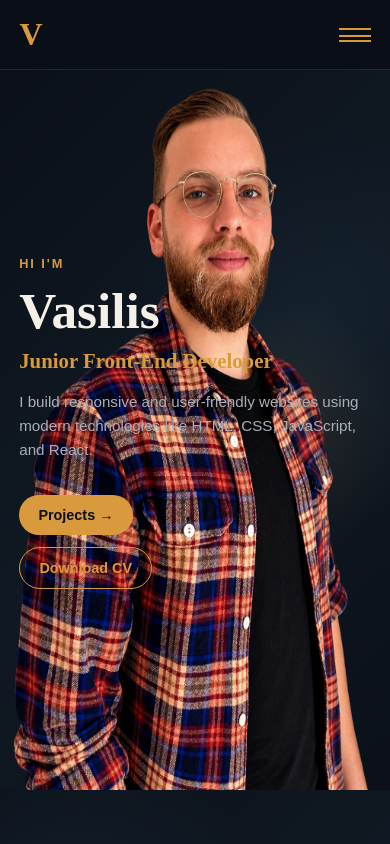
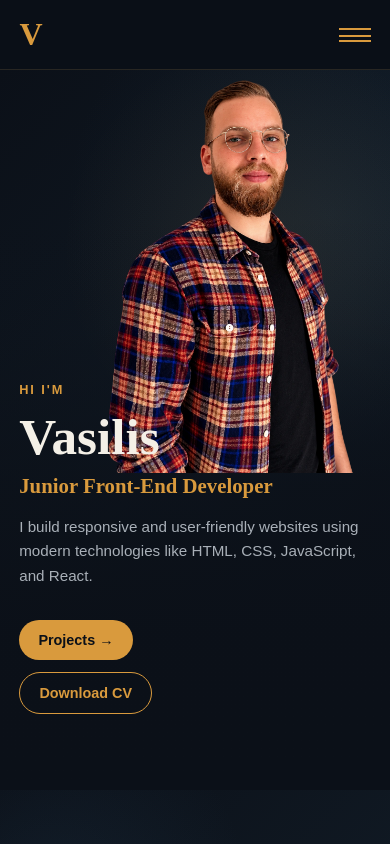
Before and after one commit to VTheGreek/My-Portfolio, a React (Vite) app in the folder my-portfolio/: page / in a window 390 px wide. Shown: the top 844 px of the page. Built offline with nearby package versions, Linux system fonts and the light colour scheme.

Commit message:
feat: link navbar logo to top of page

```diff
--- a/my-portfolio/src/components/Navbar.jsx
+++ b/my-portfolio/src/components/Navbar.jsx
@@ -14,11 +14,11 @@ function Navbar() {
 
   return (
     <nav className="navbar">
-      <div className="logo">V</div>
+      <a href="#" className="logo">V</a>
 
       <ul className={`nav-links ${isOpen ? "active" : ""}`}>
         <li>
-          <a href="#home" onClick={closeMenu}>
+          <a href="#" onClick={closeMenu}>
             Home
           </a>
         </li>
--- a/my-portfolio/src/styles/Hero.css
+++ b/my-portfolio/src/styles/Hero.css
@@ -7,7 +7,7 @@
   overflow: hidden;
 
   background:
-    /* Portrait - MUST be first so it appears on top */
+    /* Portrait */
     url("../assets/hero-cutout.webp"),
 
     /* Gold glow */
@@ -24,7 +24,7 @@
       transparent 35%
     ),
 
-    /* Same base background as Projects */
+    /* Base background */
     linear-gradient(
       135deg,
       #0B1018 0%,
@@ -127,10 +127,10 @@
     padding: 4rem 6%;
 
     background-position:
+      68% center,
       center,
       center,
-      center,
-      65% center;
+      center;
   }
 
   .text-container {
@@ -159,23 +159,67 @@
     min-height: 780px;
     padding: 5rem 1.5rem 4rem;
     justify-content: flex-end;
+    align-items: flex-end;
+
+    background:
+      /* Mobile portrait */
+      url("../assets/hero-cutout.webp"),
+
+      /* Dark fade behind text */
+      linear-gradient(
+        to bottom,
+        rgba(11, 16, 24, 0) 20%,
+        rgba(11, 16, 24, 0.15) 35%,
+        rgba(11, 16, 24, 0.75) 58%,
+        rgba(11, 16, 24, 0.98) 78%,
+        #0B1018 100%
+      ),
+
+      /* Gold glow */
+      radial-gradient(
+        circle at 70% 25%,
+        rgba(217, 154, 61, 0.08),
+        transparent 35%
+      ),
+
+      /* Blue glow */
+      radial-gradient(
+        circle at 85% 20%,
+        rgba(39, 68, 92, 0.2),
+        transparent 40%
+      ),
+
+      /* Base background */
+      linear-gradient(
+        135deg,
+        #0B1018 0%,
+        #101923 50%,
+        #0B1018 100%
+      );
+
+    background-repeat: no-repeat;
 
     background-size:
+      auto 62%,
       100% 100%,
       100% 100%,
       100% 100%,
-      auto 100%;
+      100% 100%;
 
     background-position:
+      78% top,
       center,
       center,
       center,
-      72% center;
+      center;
   }
 
   .text-container {
     max-width: 100%;
-    padding-bottom: 2rem;
+    width: 100%;
+    padding-bottom: 1rem;
+    position: relative;
+    z-index: 2;
   }
 
   .text-container p:first-child {
@@ -216,11 +260,19 @@
     min-height: 720px;
     padding: 4rem 1.2rem 3rem;
 
+    background-size:
+      auto 56%,
+      100% 100%,
+      100% 100%,
+      100% 100%,
+      100% 100%;
+
     background-position:
+      82% top,
       center,
       center,
       center,
-      75% center;
+      center;
   }
 
   .text-container h1 {
```
